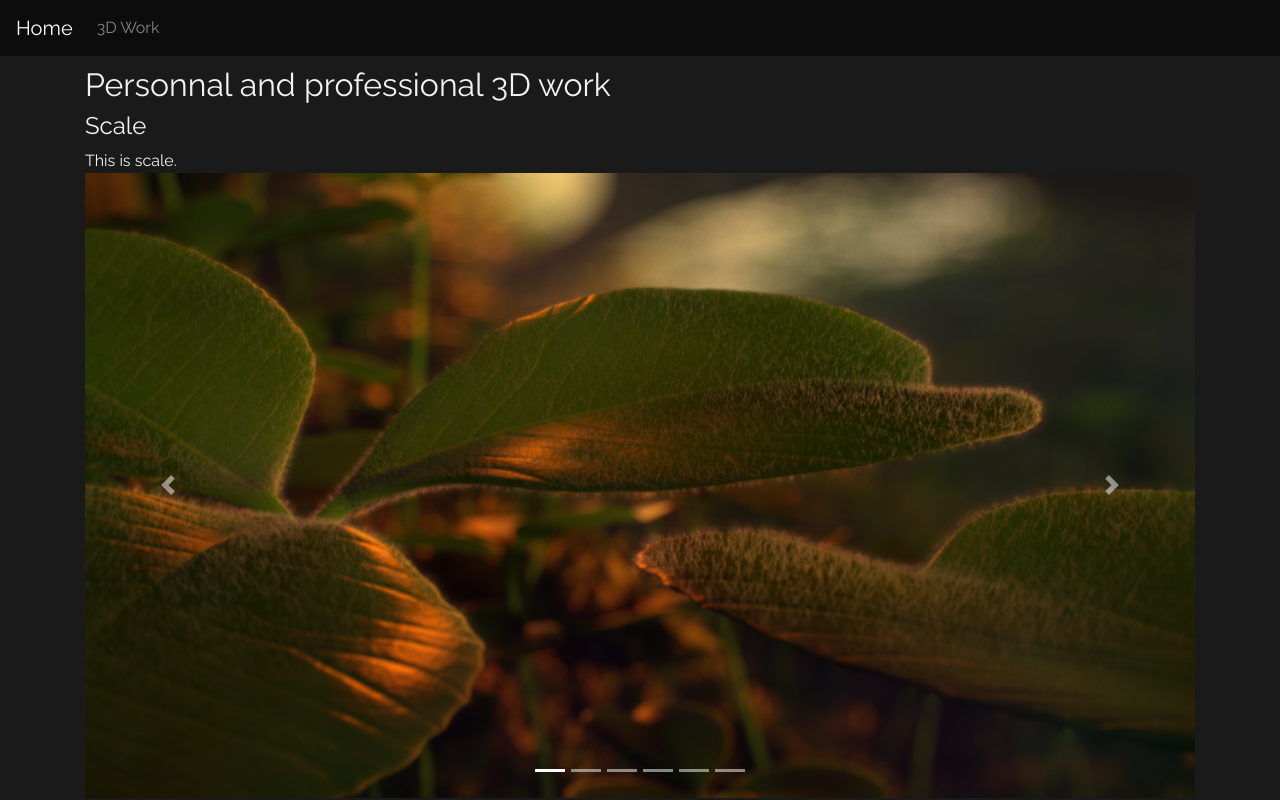
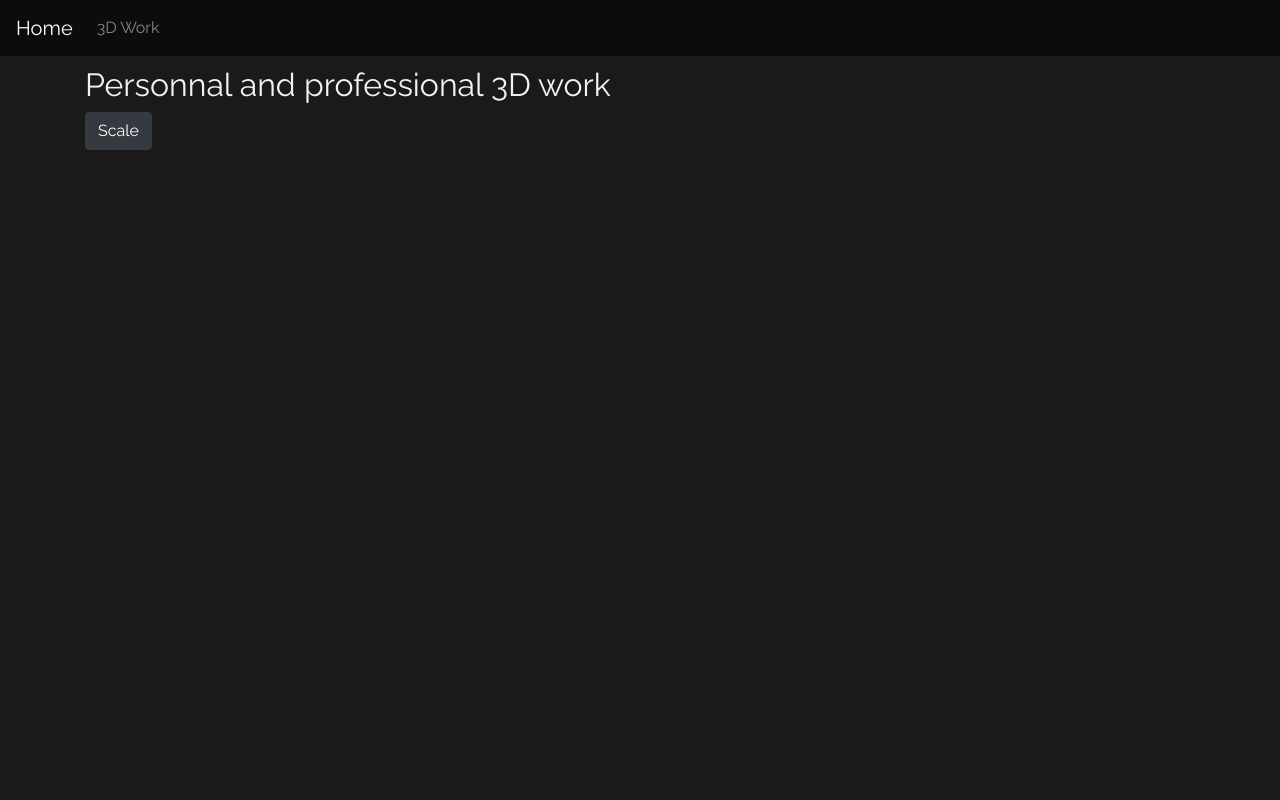
Before and after one commit to HayeLoic/AnnieWebSite, an Angular app: page /3d-work in a window 1280 px wide. Built offline with nearby package versions, Linux system fonts and the light colour scheme.

Commit message:
display categories and show carousel on click

```diff
--- a/src/app/three-d-work/three-d-work.component.html
+++ b/src/app/three-d-work/three-d-work.component.html
@@ -2,6 +2,7 @@
   <h2>
     Personnal and professional 3D work
   </h2>
+  <div *ngIf="selectedCategory">
     <h4>
       {{category.title}}
     </h4>
@@ -27,3 +28,5 @@
       </a>
     </div>
   </div>
+  <button *ngFor="let category of categories" (click)="setSelectedCategory(category)" type="button" class="btn btn-dark">{{category.title}}</button>
+</div>
--- a/src/app/three-d-work/three-d-work.component.ts
+++ b/src/app/three-d-work/three-d-work.component.ts
@@ -47,16 +47,30 @@ export class ThreeDWorkComponent implements OnInit {
     ]
   }
 
+  categories = [this.category];
+  selectedCategory = null;
+
   setImageLocation(category: Category): Category {
     for (let image of category.images) {
-        image.location = category.repository+ image.fileName;
+      image.location = category.repository + image.fileName;
     }
     return category;
+  }
+
+  prepareCategories(categories: Category[]): Category[] {
+    for (let category of categories) {
+      category = this.setImageLocation(category);
+    }
+    return categories;
+  }
+
+  setSelectedCategory(category: Category): void {
+    this.selectedCategory = category;
   }
 
   constructor() { }
 
   ngOnInit() {
-    this.setImageLocation(this.category);
+    this.prepareCategories(this.categories);
   }
 }
```
Lines whose indentation alone changed are shown as unchanged.
